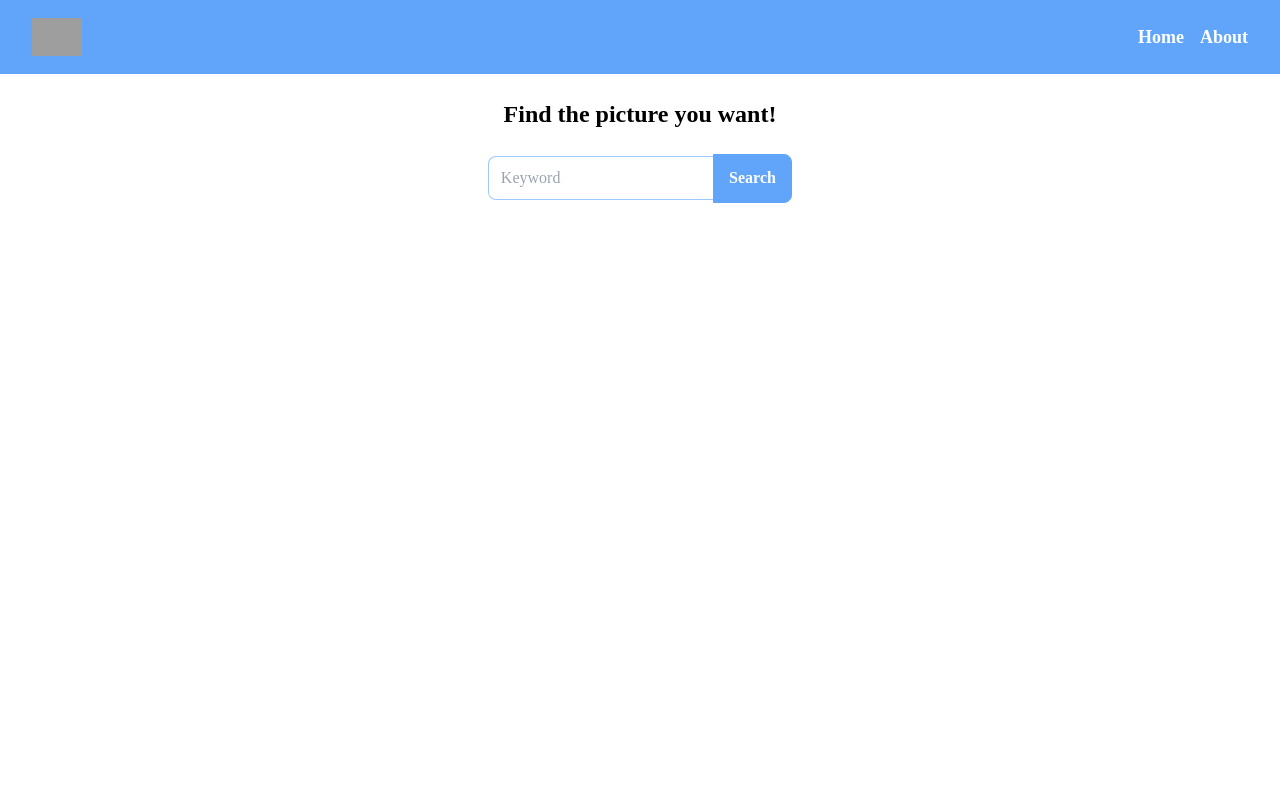
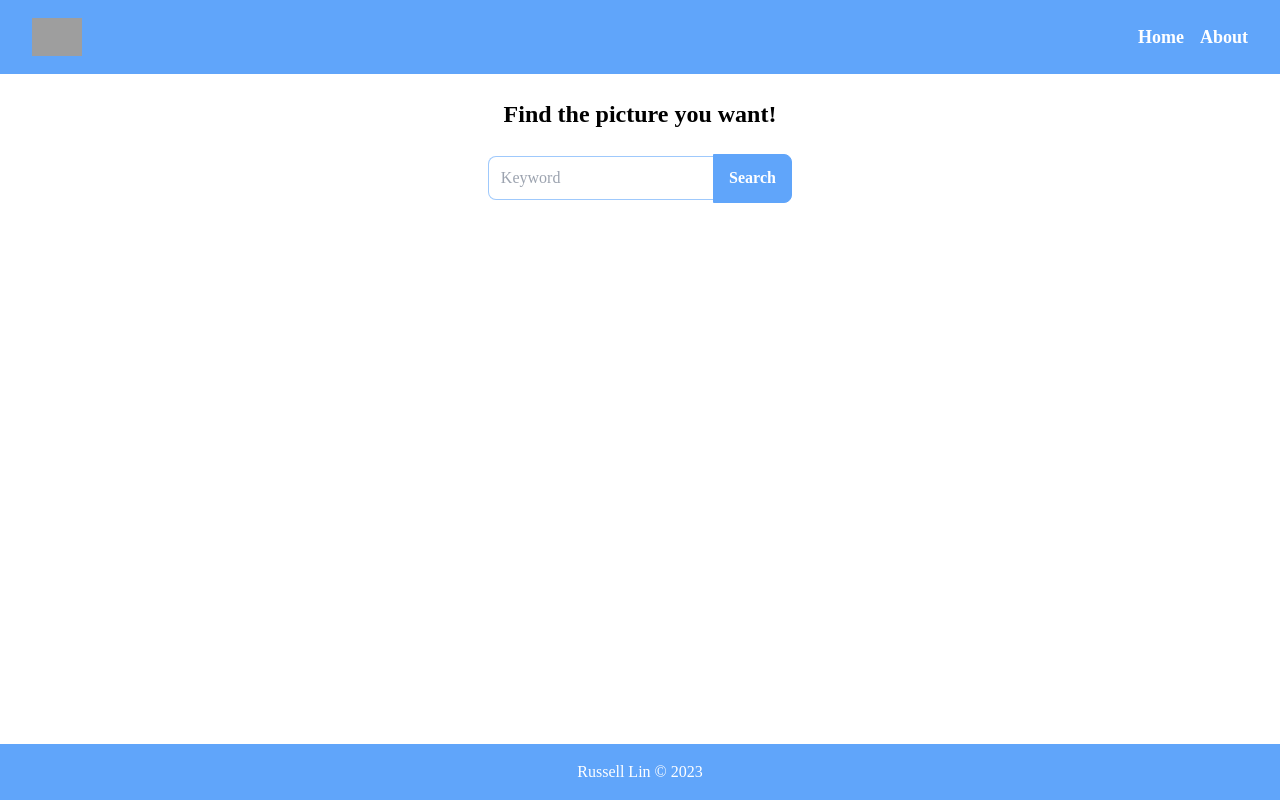
Before and after one commit to Russelllin7789/react-pics, a React (Vite) app: page / in a window 1280 px wide. Shown: the top 800 px of the page. Built offline with nearby package versions, Linux system fonts and the light colour scheme; grey boxes are pictures that could not be loaded.

Commit message:
fulfill about page

```diff
--- a/src/components/Footer.tsx
+++ b/src/components/Footer.tsx
@@ -3,7 +3,7 @@ import React from "react";
 const Footer = () => {
   return (
     <div className="bg-blue-400 text-white p-5 text-center mt-12 w-full">
-      Russell Lin 2023
+      Russell Lin © 2023
     </div>
   );
 };
--- a/src/pages/About.tsx
+++ b/src/pages/About.tsx
@@ -1,7 +1,22 @@
 import React from "react";
 
 const About = () => {
-  return <div>About</div>;
+  return (
+    <div className="w-full h-[calc(100vh-202px)]">
+      <div>
+        <h2 className="text-center w-full my-6 text-3xl font-bold">
+          Download the picture you need!
+        </h2>
+        <div className="w-full h-[calc(100vh-214px)] max-h-[calc(100vh-214px)]">
+          <img
+            src="https://img.freepik.com/free-vector/concept-image-upload-landing-page_23-2148319404.jpg"
+            alt="download-picture"
+            className="w-full h-full object-contain overflow-hidden"
+          />
+        </div>
+      </div>
+    </div>
+  );
 };
 
 export default About;
--- a/src/pages/Homepage.tsx
+++ b/src/pages/Homepage.tsx
@@ -4,7 +4,7 @@ import Search from "../components/Search";
 const Homepage = () => {
   const authKey = "VWNxSyMOJbaY4IG26sFJGzvKYaWzuyaQNYjvx8TQXLDfpsMGf45yaTkT";
   return (
-    <div className="min-h-[100vh]">
+    <div className="w-full h-[calc(100vh-178px)]">
       <Search />
     </div>
   );
```
